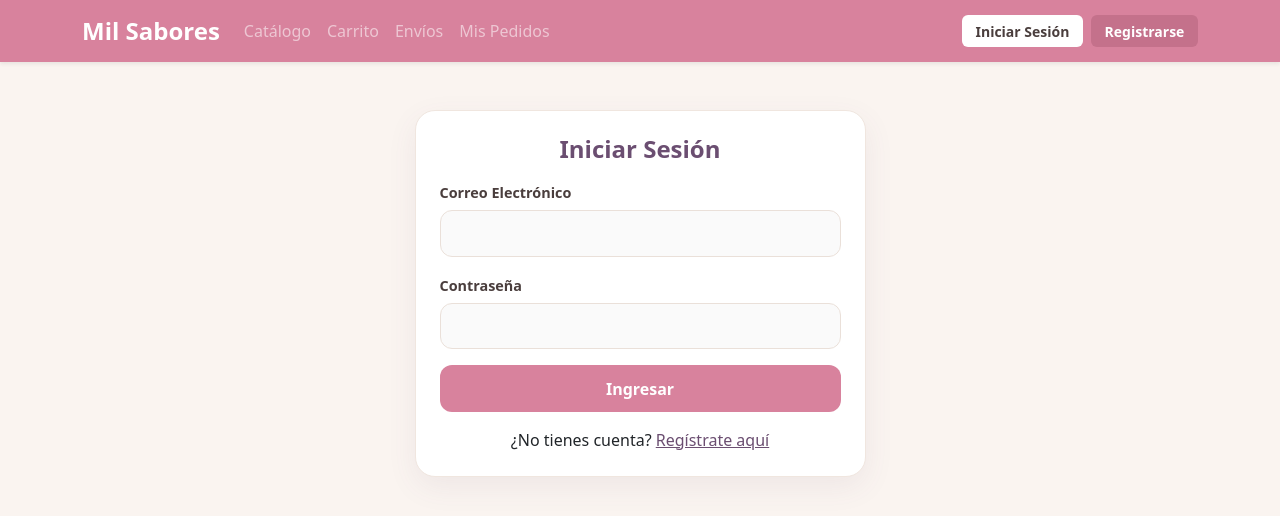
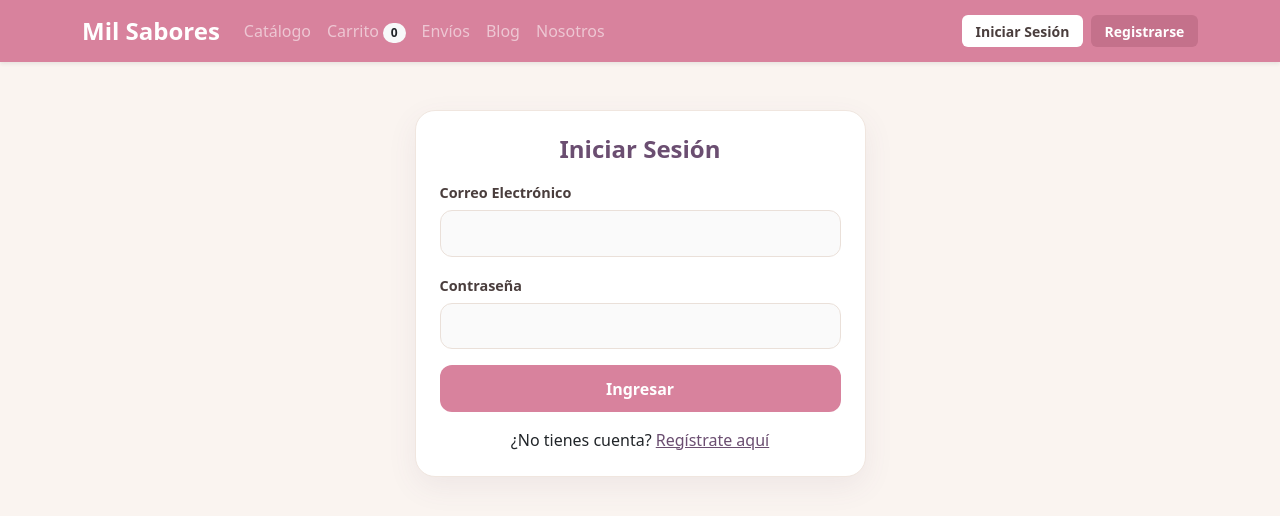
Before and after one commit to Tan1aSilva/Pasteleria_MS, a React (Vite) app: page /login in a window 1280 px wide. Shown: the top 516 px of the page. Built offline with nearby package versions, Linux system fonts and the light colour scheme.

Commit message:
Navbar lee sesion y carrito desde db.js

```diff
--- a/src/components/navbar/navbar.jsx
+++ b/src/components/navbar/navbar.jsx
@@ -1,22 +1,18 @@
 import Container from 'react-bootstrap/Container';
 import Nav from 'react-bootstrap/Nav';
 import Navbar from 'react-bootstrap/Navbar';
+import Badge from 'react-bootstrap/Badge';
 import { Link, useNavigate } from 'react-router-dom';
-import { useState, useEffect } from 'react';
+import { getUsuarioActivoDB, getCarritoDB, cerrarSesionDB } from '../../data/db';
 import styles from './navbar.module.css';
 
 function App_navbar() {
   const navigate = useNavigate();
-  const [usuarioActivo, setUsuarioActivo] = useState(null);
-
-  useEffect(() => {
-    const sesion = JSON.parse(localStorage.getItem('usuarioActivo'));
-    setUsuarioActivo(sesion);
-  }, []);
+  const usuarioActivo = getUsuarioActivoDB();
+  const cantidadCarrito = getCarritoDB().reduce((acc, item) => acc + item.cantidad, 0);
 
   const handleCerrarSesion = () => {
-    localStorage.removeItem('usuarioActivo');
-    setUsuarioActivo(null);
+    cerrarSesionDB();
     navigate('/login');
   };
 
@@ -36,13 +32,21 @@ function App_navbar() {
                 Catálogo
               </Nav.Link>
               <Nav.Link as={Link} to="/carrito">
-                Carrito
+                Carrito <Badge bg="light" text="dark" pill data-testid="cantidad-carrito">{cantidadCarrito}</Badge>
               </Nav.Link>
               <Nav.Link as={Link} to="/envios">
                 Envíos
               </Nav.Link>
-              <Nav.Link as={Link} to="/pedidos">
-                Mis Pedidos
+              {usuarioActivo && (
+                <Nav.Link as={Link} to="/pedidos">
+                  Mis Pedidos
+                </Nav.Link>
+              )}
+              <Nav.Link as={Link} to="/blogs">
+                Blog
+              </Nav.Link>
+              <Nav.Link as={Link} to="/nosotros">
+                Nosotros
               </Nav.Link>
             </Nav>
 
@@ -50,7 +54,7 @@ function App_navbar() {
               {usuarioActivo ? (
                 <>
                   <Link to="/perfil" className={`btn ${styles['btn-navbar-cafe']} btn-sm fw-bold`}>
-                    Mi Perfil ({usuarioActivo.nombre?.split(' ')[0] || 'Usuario'})
+                    Mi Perfil ({usuarioActivo.nombre.split(' ')[0]})
                   </Link>
                   <button
                     type="button"
```
